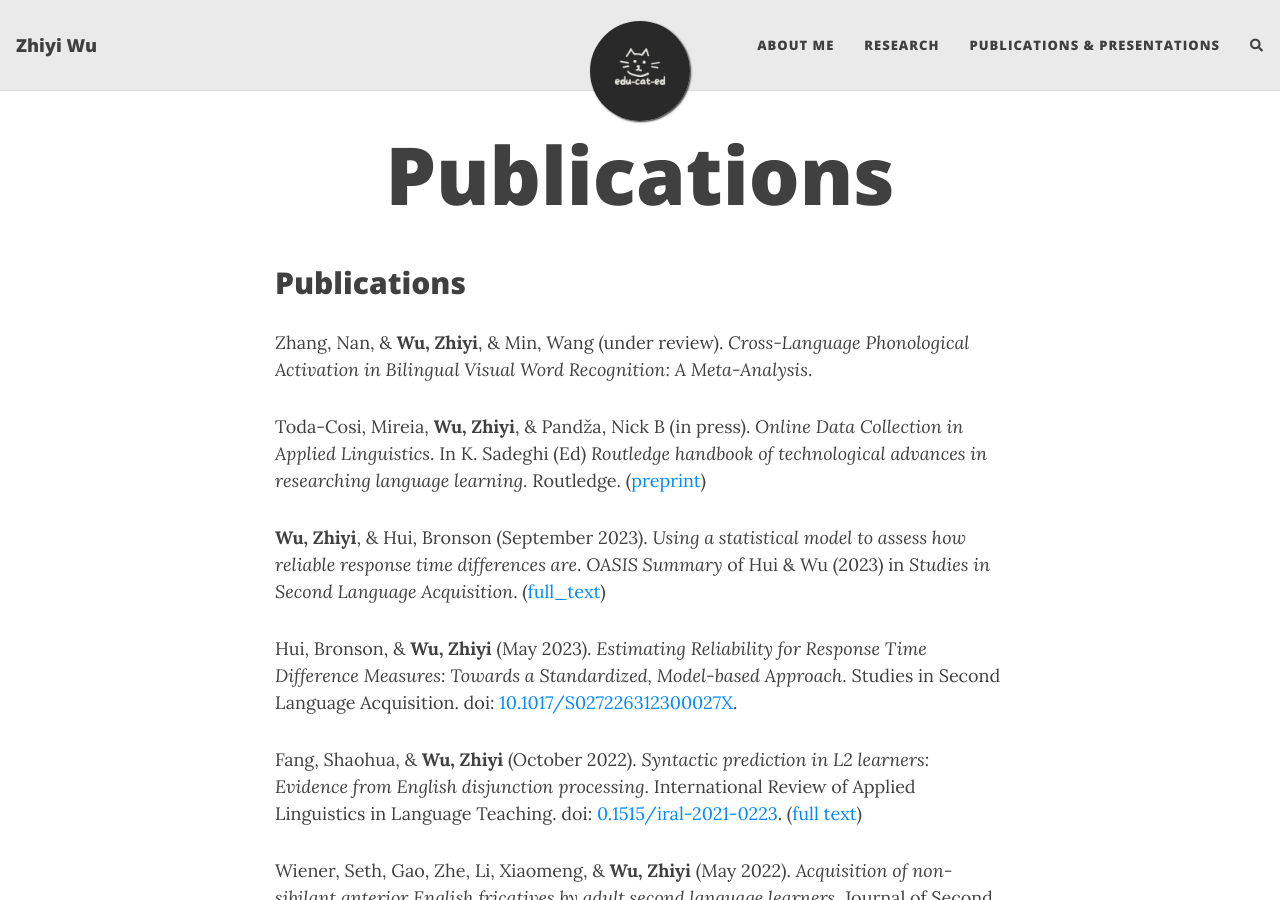
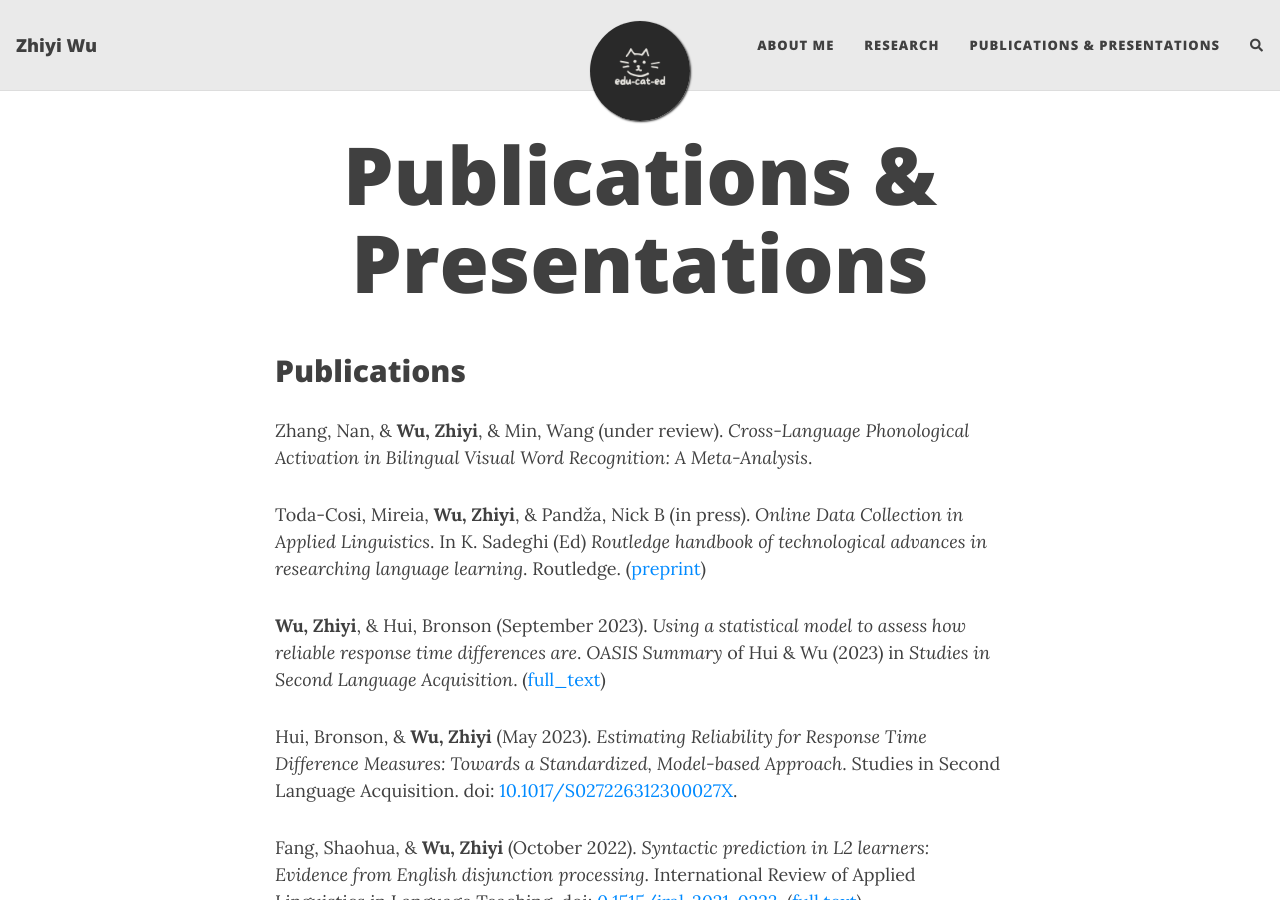
Before and after one commit to Zhiyijenny/Zhiyijenny.github.io, a Jekyll site: the page built from p&p.md, in a window 1280 px wide and 900 px high. Built offline with Jekyll 4.4.1, drawn with Linux system fonts in a browser that asks for light colours; nearby versions of some CDN libraries; our own code applies the rules of GitHub Pages for plain Markdown files; comment, search, counter and statistics services are not loaded.

Commit message:
Update p&p.md

```diff
--- a/p&p.md
+++ b/p&p.md
@@ -1,3 +1,8 @@
+---
+layout: page
+title: Publications & Presentations
+---
+
 ## **Publications**
 
 Zhang, Nan, & **Wu, Zhiyi**, & Min, Wang (under review). _Cross-Language Phonological Activation in Bilingual Visual Word Recognition: A Meta-Analysis_.
```
